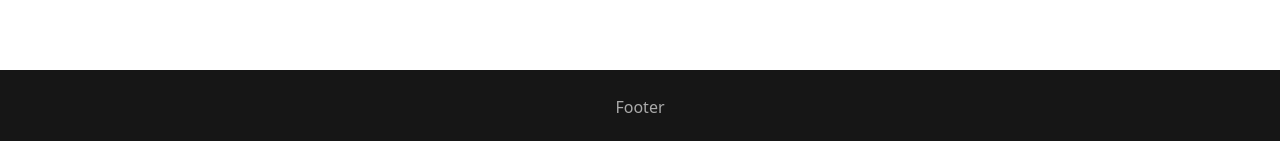
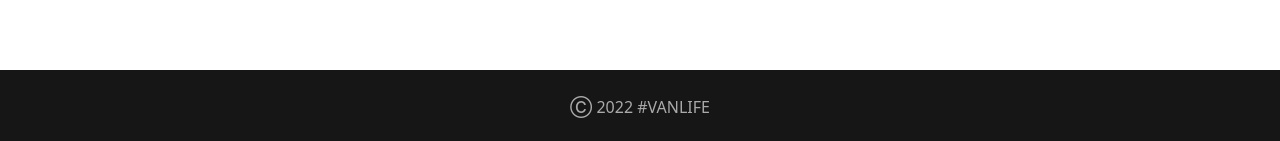
Before and after one commit to PetriDamous/toto-vans-frontend, a React (Create React App) app: page / in a window 1280 px wide. Shown: the part 656-797 px from the top of the page. Built offline with nearby package versions, Linux system fonts and the light colour scheme.

Commit message:
Feat: Added copywrite text to footer.

```diff
--- a/src/components/Footer/Footer.js
+++ b/src/components/Footer/Footer.js
@@ -1,5 +1,5 @@
 const Footer = () => {
-  return <footer>Footer</footer>;
+  return <footer>Ⓒ 2022 #VANLIFE</footer>;
 };
 
 export default Footer;
```
